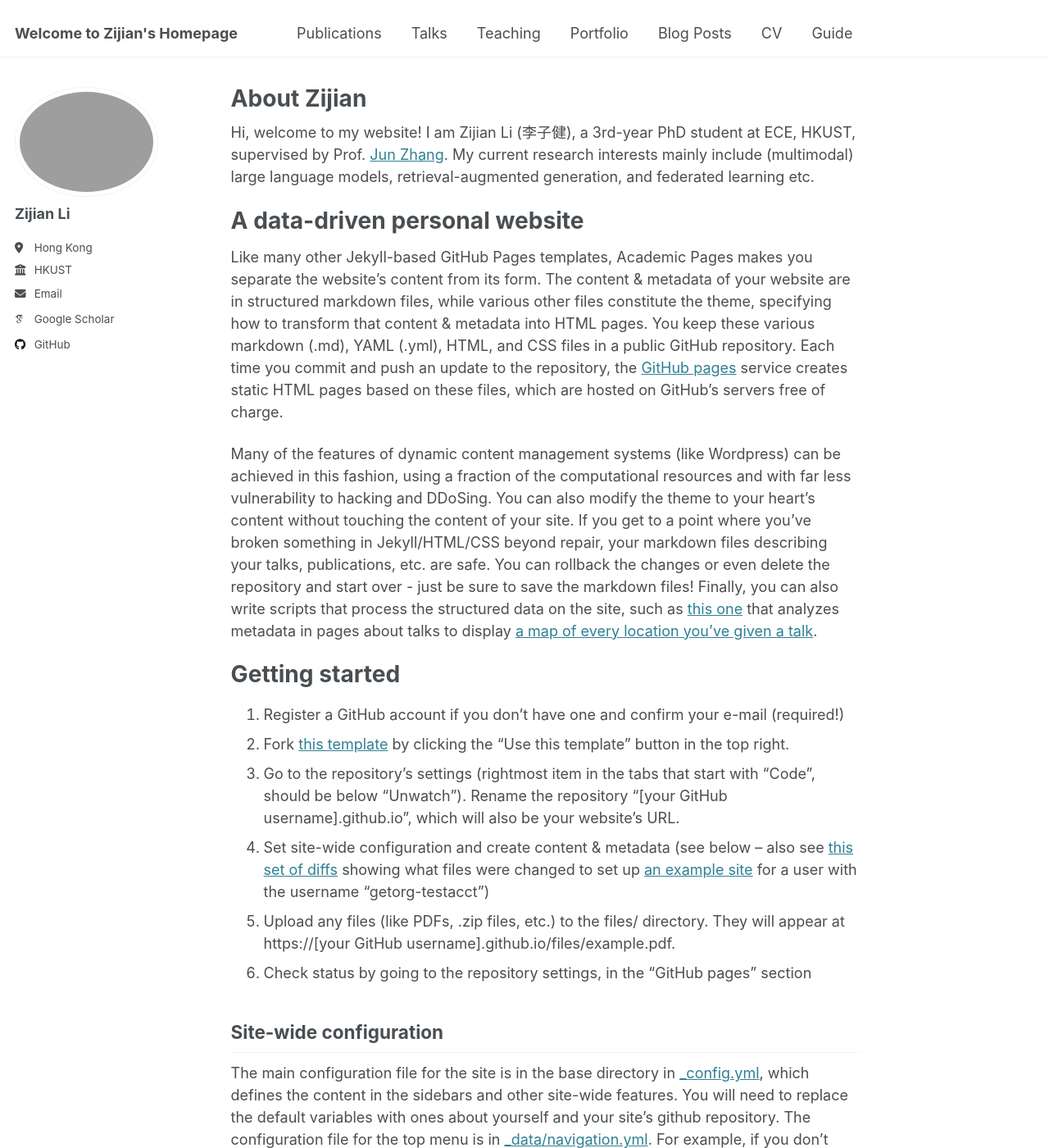
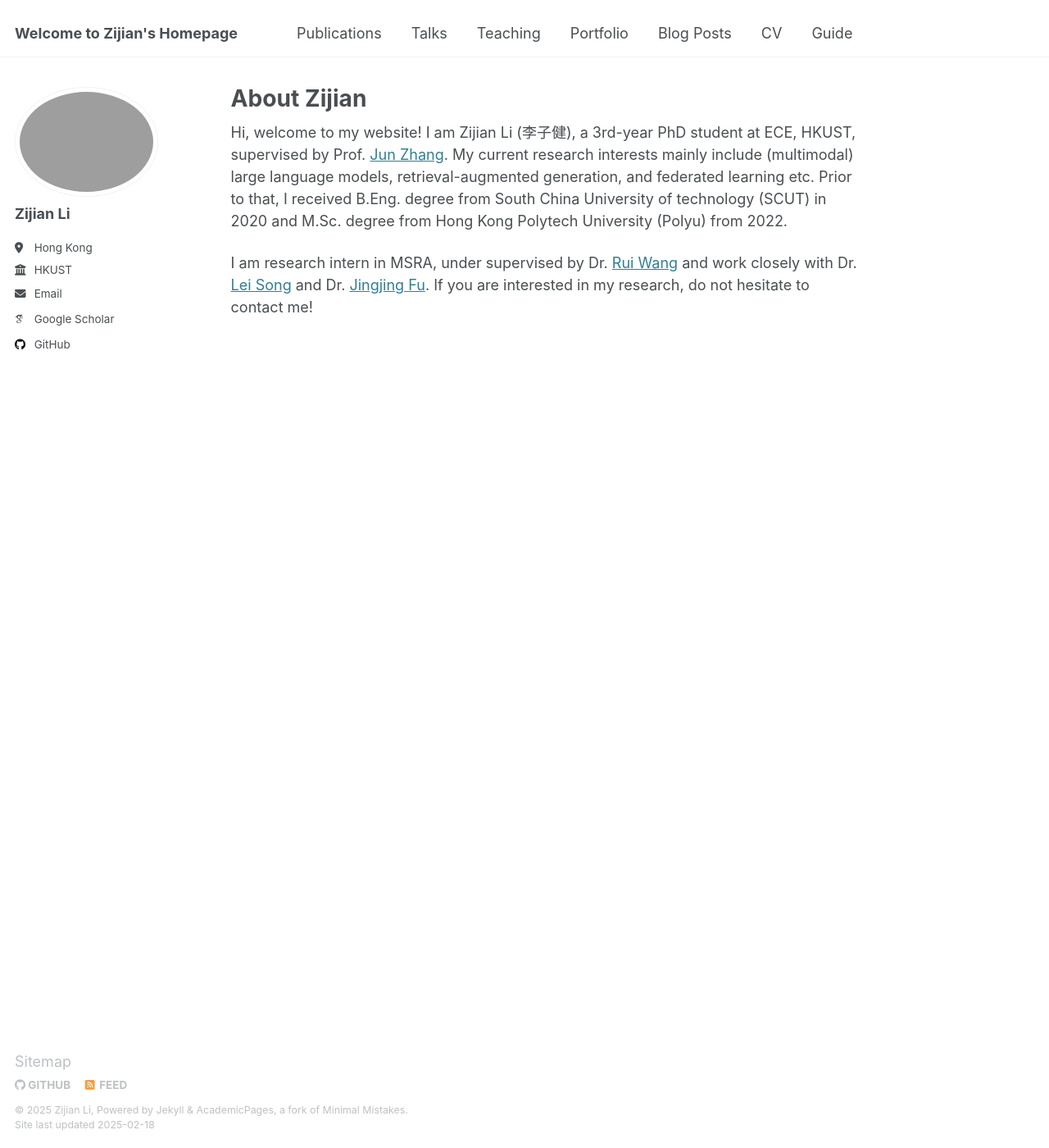
Before and after one commit to zli999/zijianli.github.io, a Jekyll site: the page built from _pages/about.md, in a window 1280 px wide and 1400 px high. Shown: the whole window at 82% size. Built offline with Jekyll 4.4.1, drawn with Linux system fonts in a browser that asks for light colours; some web fonts are replaced; some of the changed text lies outside the part shown.

Commit message:
Update about.md

```diff
--- a/_pages/about.md
+++ b/_pages/about.md
@@ -7,45 +7,6 @@ redirect_from:
   - /about.html
 ---
 
-Hi, welcome to my website! I am Zijian Li (李子健), a 3rd-year PhD student at ECE, HKUST, supervised by Prof. [Jun Zhang](https://eejzhang.people.ust.hk/). My current research interests mainly include (multimodal) large language models, retrieval-augmented generation, and federated learning etc.
+Hi, welcome to my website! I am Zijian Li (李子健), a 3rd-year PhD student at ECE, HKUST, supervised by Prof. [Jun Zhang](https://eejzhang.people.ust.hk/). My current research interests mainly include (multimodal) large language models, retrieval-augmented generation, and federated learning etc. Prior to that, I received B.Eng. degree from South China University of technology (SCUT) in 2020 and M.Sc. degree from Hong Kong Polytech University (Polyu) from 2022.
 
-
-
-A data-driven personal website
-======
-Like many other Jekyll-based GitHub Pages templates, Academic Pages makes you separate the website's content from its form. The content & metadata of your website are in structured markdown files, while various other files constitute the theme, specifying how to transform that content & metadata into HTML pages. You keep these various markdown (.md), YAML (.yml), HTML, and CSS files in a public GitHub repository. Each time you commit and push an update to the repository, the [GitHub pages](https://pages.github.com/) service creates static HTML pages based on these files, which are hosted on GitHub's servers free of charge.
-
-Many of the features of dynamic content management systems (like Wordpress) can be achieved in this fashion, using a fraction of the computational resources and with far less vulnerability to hacking and DDoSing. You can also modify the theme to your heart's content without touching the content of your site. If you get to a point where you've broken something in Jekyll/HTML/CSS beyond repair, your markdown files describing your talks, publications, etc. are safe. You can rollback the changes or even delete the repository and start over - just be sure to save the markdown files! Finally, you can also write scripts that process the structured data on the site, such as [this one](https://github.com/academicpages/academicpages.github.io/blob/master/talkmap.ipynb) that analyzes metadata in pages about talks to display [a map of every location you've given a talk](https://academicpages.github.io/talkmap.html).
-
-Getting started
-======
-1. Register a GitHub account if you don't have one and confirm your e-mail (required!)
-1. Fork [this template](https://github.com/academicpages/academicpages.github.io) by clicking the "Use this template" button in the top right.
-1. Go to the repository's settings (rightmost item in the tabs that start with "Code", should be below "Unwatch"). Rename the repository "[your GitHub username].github.io", which will also be your website's URL.
-1. Set site-wide configuration and create content & metadata (see below -- also see [this set of diffs](http://archive.is/3TPas) showing what files were changed to set up [an example site](https://getorg-testacct.github.io) for a user with the username "getorg-testacct")
-1. Upload any files (like PDFs, .zip files, etc.) to the files/ directory. They will appear at https://[your GitHub username].github.io/files/example.pdf.
-1. Check status by going to the repository settings, in the "GitHub pages" section
-
-Site-wide configuration
-------
-The main configuration file for the site is in the base directory in [_config.yml](https://github.com/academicpages/academicpages.github.io/blob/master/_config.yml), which defines the content in the sidebars and other site-wide features. You will need to replace the default variables with ones about yourself and your site's github repository. The configuration file for the top menu is in [_data/navigation.yml](https://github.com/academicpages/academicpages.github.io/blob/master/_data/navigation.yml). For example, if you don't have a portfolio or blog posts, you can remove those items from that navigation.yml file to remove them from the header.
-
-Create content & metadata
-------
-For site content, there is one markdown file for each type of content, which are stored in directories like _publications, _talks, _posts, _teaching, or _pages. For example, each talk is a markdown file in the [_talks directory](https://github.com/academicpages/academicpages.github.io/tree/master/_talks). At the top of each markdown file is structured data in YAML about the talk, which the theme will parse to do lots of cool stuff. The same structured data about a talk is used to generate the list of talks on the [Talks page](https://academicpages.github.io/talks), each [individual page](https://academicpages.github.io/talks/2012-03-01-talk-1) for specific talks, the talks section for the [CV page](https://academicpages.github.io/cv), and the [map of places you've given a talk](https://academicpages.github.io/talkmap.html) (if you run this [python file](https://github.com/academicpages/academicpages.github.io/blob/master/talkmap.py) or [Jupyter notebook](https://github.com/academicpages/academicpages.github.io/blob/master/talkmap.ipynb), which creates the HTML for the map based on the contents of the _talks directory).
-
-**Markdown generator**
-
-The repository includes [a set of Jupyter notebooks](https://github.com/academicpages/academicpages.github.io/tree/master/markdown_generator
-) that converts a CSV containing structured data about talks or presentations into individual markdown files that will be properly formatted for the Academic Pages template. The sample CSVs in that directory are the ones I used to create my own personal website at stuartgeiger.com. My usual workflow is that I keep a spreadsheet of my publications and talks, then run the code in these notebooks to generate the markdown files, then commit and push them to the GitHub repository.
-
-How to edit your site's GitHub repository
-------
-Many people use a git client to create files on their local computer and then push them to GitHub's servers. If you are not familiar with git, you can directly edit these configuration and markdown files directly in the github.com interface. Navigate to a file (like [this one](https://github.com/academicpages/academicpages.github.io/blob/master/_talks/2012-03-01-talk-1.md) and click the pencil icon in the top right of the content preview (to the right of the "Raw | Blame | History" buttons). You can delete a file by clicking the trashcan icon to the right of the pencil icon. You can also create new files or upload files by navigating to a directory and clicking the "Create new file" or "Upload files" buttons.
-
-Example: editing a markdown file for a talk
-![Editing a markdown file for a talk](/images/editing-talk.png)
-
-For more info
-------
-More info about configuring Academic Pages can be found in [the guide](https://academicpages.github.io/markdown/), the [growing wiki](https://github.com/academicpages/academicpages.github.io/wiki), and you can always [ask a question on GitHub](https://github.com/academicpages/academicpages.github.io/discussions). The [guides for the Minimal Mistakes theme](https://mmistakes.github.io/minimal-mistakes/docs/configuration/) (which this theme was forked from) might also be helpful.
+I am research intern in MSRA, under supervised by Dr. [Rui Wang](https://scholar.google.com.hk/citations?user=h1IrWikAAAAJ&hl=zh-CN) and work closely with Dr. [Lei Song](https://www.microsoft.com/en-us/research/people/lesong/) and Dr. [Jingjing Fu](https://www.microsoft.com/en-us/research/people/jifu/). If you are interested in my research, do not hesitate to contact me!
```
